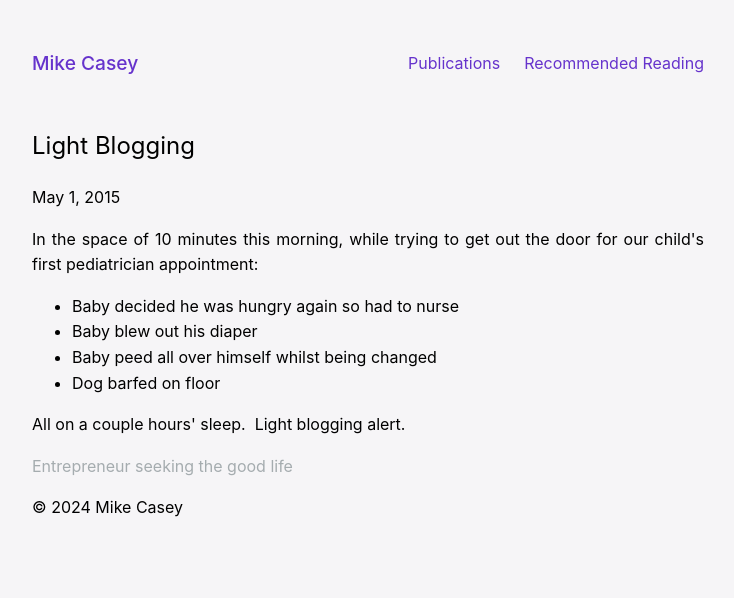
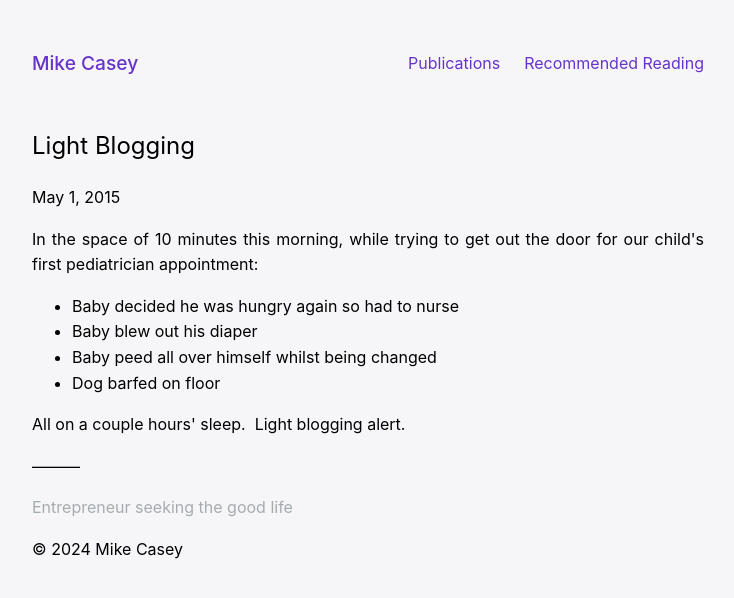
Before and after one commit to miguelito4/casey.github.io, a Jekyll site: the page built from _posts/2015-05-01-light-blogging.md, in a window 1280 px wide. Shown: the top 598 px of the page, without its empty margins (272-1006 px from the left). Built offline with Jekyll 4.4.1, drawn with Linux system fonts in a browser that asks for light colours.

Commit message:
Very minor footer tweak

```diff
--- a/_includes/footer.html
+++ b/_includes/footer.html
@@ -1,6 +1,7 @@
 <!-- _includes/footer.html -->
 <footer class="site-footer">
     <div class="wrapper">
+        <p>———</p>
         <p><span style="color: #A5ACAF;">Entrepreneur seeking the good life</span></p>
         <p>© 2024 Mike Casey</p>
     </div>
--- a/_layouts/home.html
+++ b/_layouts/home.html
@@ -38,8 +38,5 @@ layout: default
         {% endunless %}
       {% endfor %}
     </ul>
-
-    ———
-
   </div>
 </div>
```
